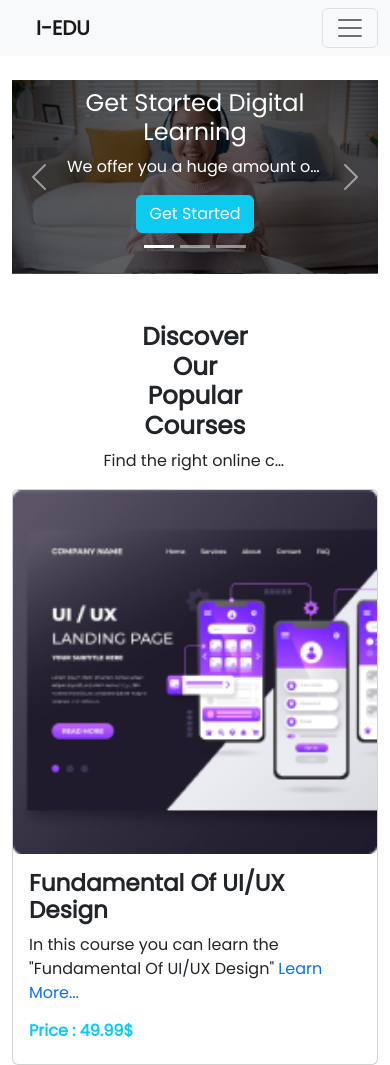
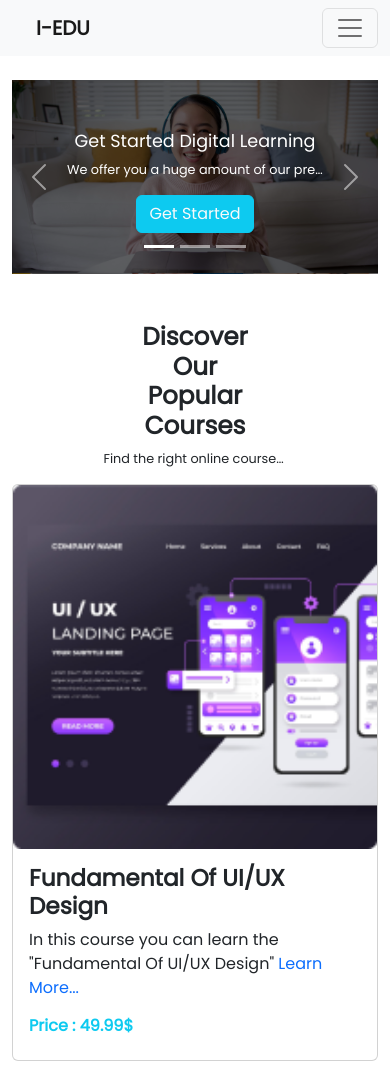
Before and after one commit to tahdiislam/i-edu, a plain HTML site: page index.html in a window 390 px wide. Shown: the top 1065 px of the page. Drawn offline with nearby package versions, Linux system fonts and the light colour scheme.

Commit message:
edit slider font

```diff
--- a/css/style.css
+++ b/css/style.css
@@ -36,12 +36,13 @@ body{
 
 @media screen and (max-width:576px) {
     .sm-text-hide{
+        font-size: 0.8em;
         white-space: nowrap;
         overflow: hidden;
         text-overflow: ellipsis;
     }
 
     .font-size{
-        font-size: 1.5em;
+        font-size: 1.1em;
     }
 }
```
